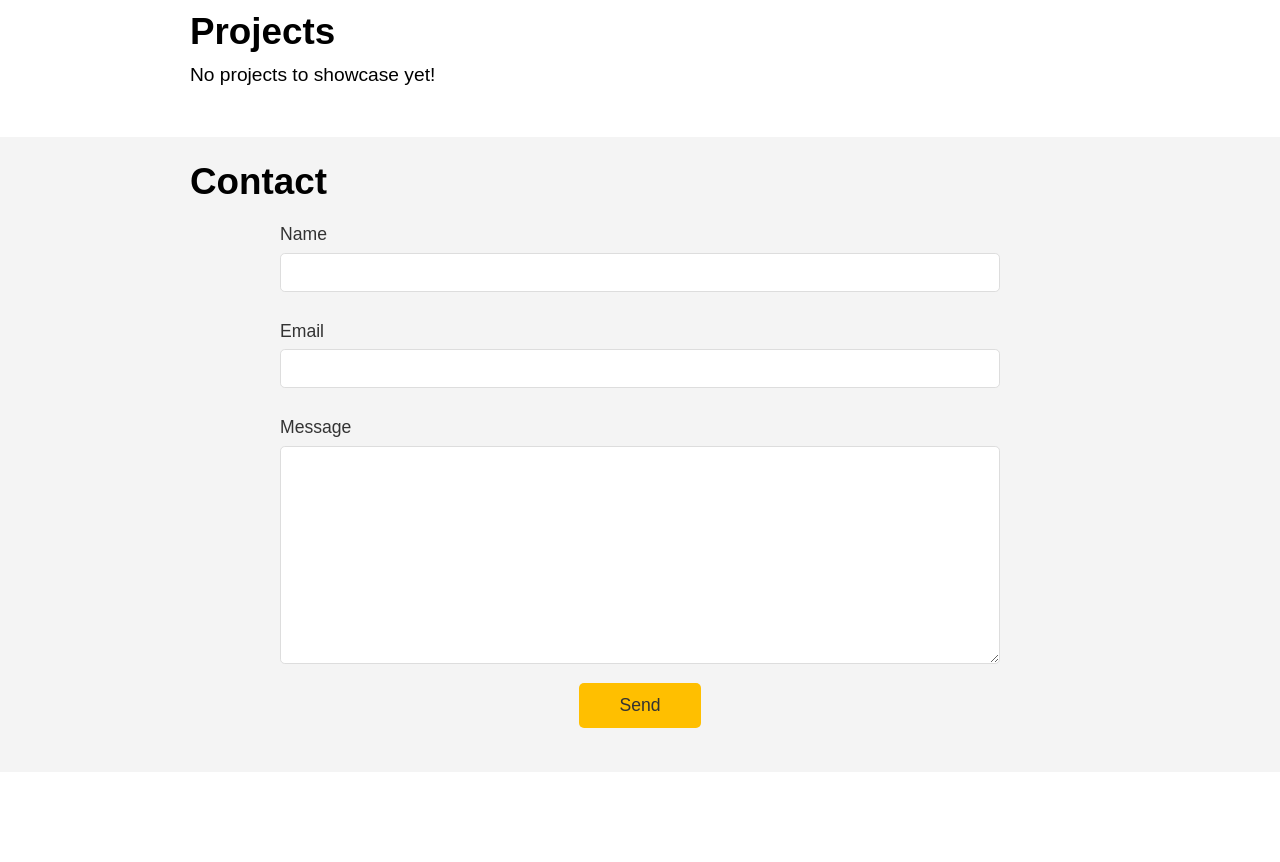
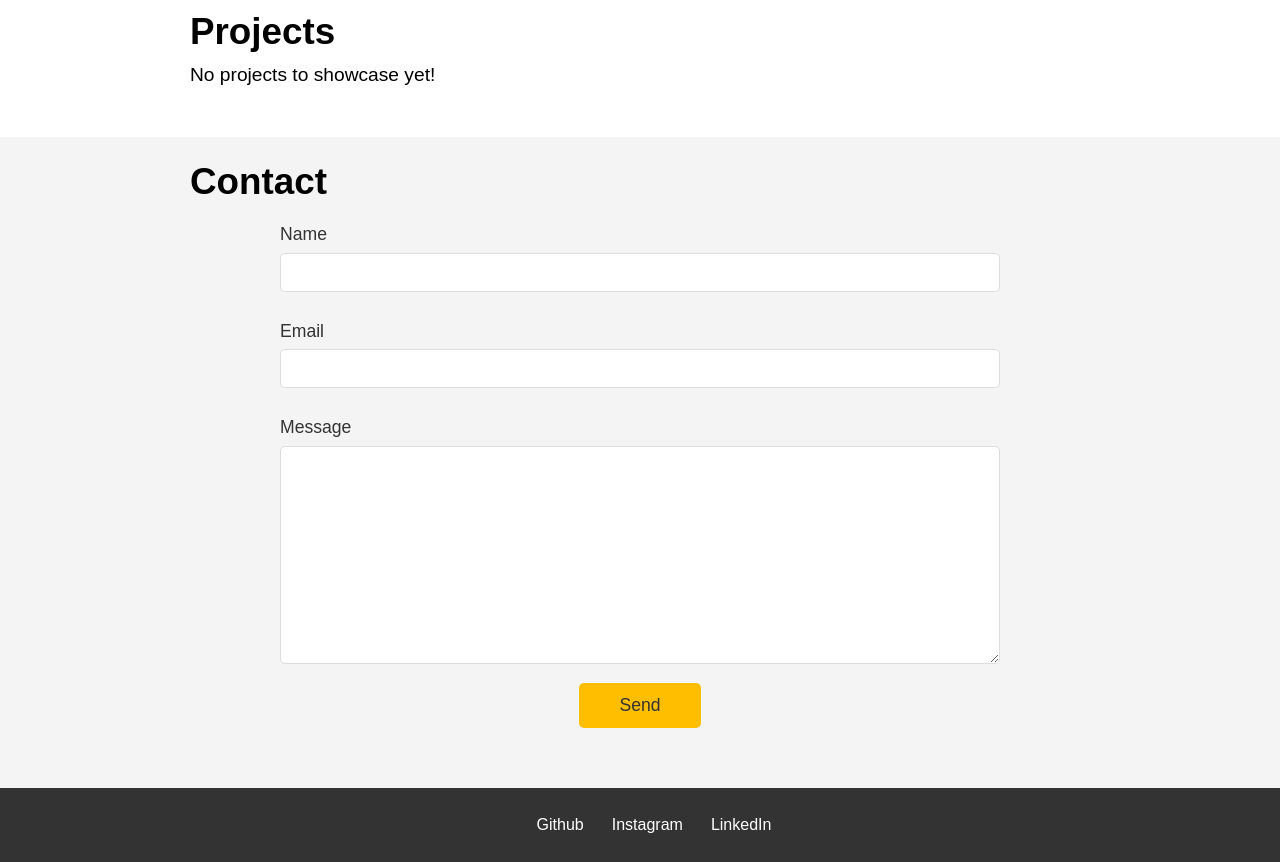
Before and after one commit to NickBlomberg/nickblomberg.com, a plain HTML site: page index.html in a window 1280 px wide. Shown: the part 1480-2342 px from the top of the page. Before the commit the page ends 2252 px from the top, so only its background shows below. Drawn offline with Linux system fonts and the light colour scheme.

Commit message:
Add footer

```diff
--- a/css/styles.css
+++ b/css/styles.css
@@ -41,6 +41,10 @@ a {
     color: var(--dark-color);
 }
 
+ul {
+    list-style: none;
+}
+
 section {
     padding: 2rem;
 }
@@ -77,7 +81,6 @@ header nav {
 header nav ul {
     display: flex;
     justify-content: flex-end;
-    list-style: none;
 }
 
 header nav ul li {
@@ -115,6 +118,7 @@ section#about img {
 /* CONTACT */
 section#contact {
     background: var(--light-color);
+    padding-bottom: 3rem;
 }
 
 section#contact .form-wrapper {
@@ -151,6 +155,25 @@ section#contact form input[type='submit'] {
     align-self: center;
 }
 
+footer {
+    padding: 1.5rem;
+    background: var(--dark-color);
+    color: #ffffff;
+}
+
+footer a {
+    color: #ffffff;
+}
+
+footer #social ul {
+    display: flex;
+    justify-content: center;
+}
+
+footer #social ul li {
+    margin-left: 1.75rem;
+}
+
 /* Utility */
 .container {
     max-width: var(--container-width);
--- a/index.html
+++ b/index.html
@@ -78,6 +78,16 @@
             </div>
         </div>
     </section>
+
+    <footer>
+        <div id="social">
+            <ul>
+                <li><a href="https://github.com/NickBlomberg">Github</a></li>
+                <li><a href="https://www.instagram.com/nickblomberg/">Instagram</a></li>
+                <li><a href="https://www.linkedin.com/in/nickblomberg/">LinkedIn</a></li>
+            </ul>
+        </div>
+    </footer>
 </body>
 
 </html>
```
